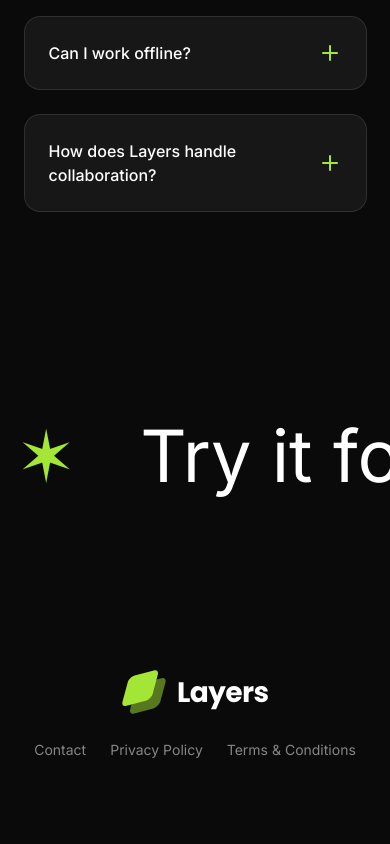
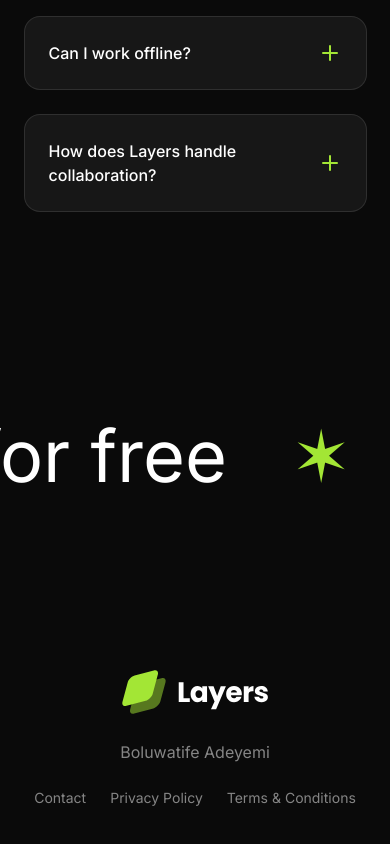
Before and after one commit to FinzyPHINZY/layers, a Next.js app: page / in a window 390 px wide. Shown: the part 7002-7846 px from the top of the page. Built offline with nearby package versions, Linux system fonts and the light colour scheme.

Commit message:
chore: minor updates and animation

```diff
--- a/src/sections/CallToAction.tsx
+++ b/src/sections/CallToAction.tsx
@@ -1,15 +1,46 @@
+import { AnimationPlaybackControls, motion, useAnimate } from 'framer-motion';
+import { useEffect, useRef, useState } from 'react';
+
 export default function CallToAction() {
+  const [isHovered, setIsHovered] = useState(true);
+  const animation = useRef<AnimationPlaybackControls>();
+  const [scope, animate] = useAnimate();
+
+  useEffect(() => {
+    animation.current = animate(
+      scope.current,
+      { x: '-50%' },
+      { duration: 30, ease: 'linear', repeat: Infinity }
+    );
+  }, []);
+
+  useEffect(() => {
+    if (animation.current) {
+      if (isHovered) {
+        animation.current.speed = 0.5;
+      } else {
+        animation.current.speed = 1;
+      }
+    }
+  }, [isHovered]);
   return (
     <section className="py-24">
       <div className="overflow-x-clip p-4 flex">
-        <div className="flex flex-none gap-16 text-7xl md:text-8xl font-weight">
+        <motion.div
+          animate={{ x: '-50%' }}
+          transition={{ duration: 30, ease: 'linear', repeat: Infinity }}
+          ref={scope}
+          className="flex flex-none gap-16 pr-16 text-7xl md:text-8xl font-weight group cursor-pointer"
+          onMouseEnter={() => setIsHovered(true)}
+          onMouseLeave={() => setIsHovered(false)}
+        >
           {Array.from({ length: 10 }).map((_, i) => (
             <div className="flex items-center gap-16" key={i}>
               <span className="text-lime-400 text-7xl">&#10038;</span>
-              <span className="">Try it for free</span>
+              <span className="group-hover:text-lime-400">Try it for free</span>
             </div>
           ))}
-        </div>
+        </motion.div>
       </div>
     </section>
   );
--- a/src/sections/Footer.tsx
+++ b/src/sections/Footer.tsx
@@ -16,6 +16,13 @@
             <Image src={logoImage} alt="logo" className="" />
           </div>
           <div className="">
+            <p className="text-white/50 hover:text-lime-400 hover:underline">
+              <a href="https://finzyphinzy.vercel.app" className="">
+                Boluwatife Adeyemi
+              </a>
+            </p>
+          </div>
+          <div className="">
             <nav className="flex gap-6">
               {footerLinks.map((link, i) => (
                 <a href={link.href} className="text-white/50 text-sm" key={i}>
```
